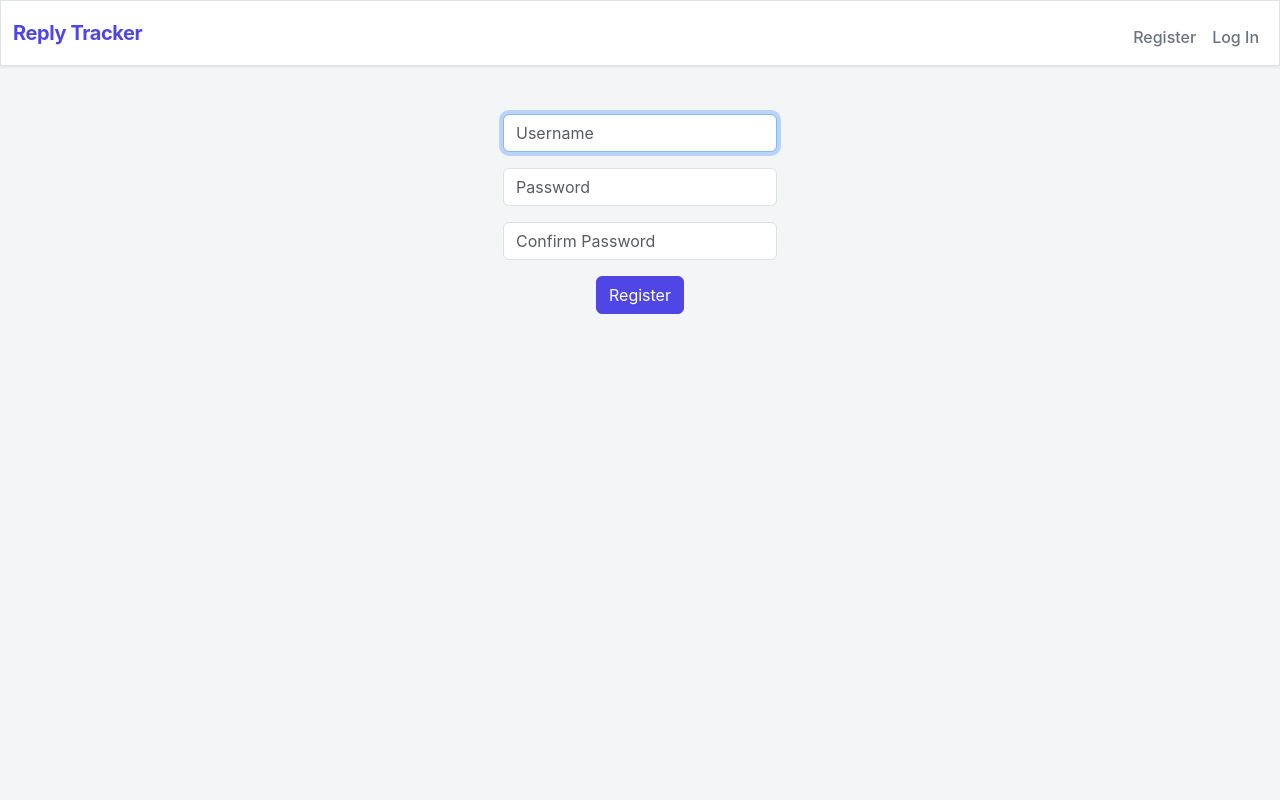
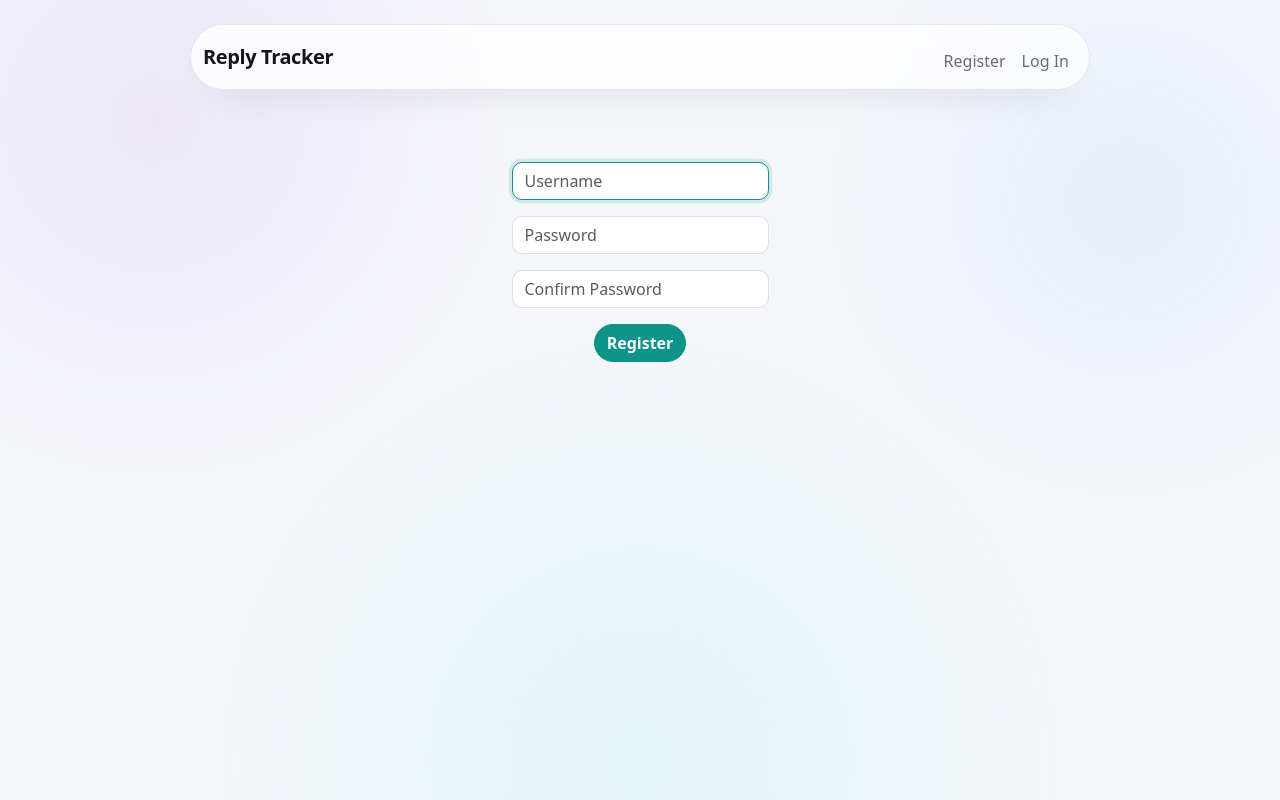
Before and after one commit to MuhammetSah/reply-tracker, a Flask app: page /register in a window 1280 px wide. Run offline with Flask 3, Linux system fonts and the light colour scheme; some libraries are stand-ins or nearby versions.

Commit message:
Restyle app to match portfolio-website design, in a light theme
Adopt the portfolio-website's visual language (pill-shaped floating
nav with backdrop blur, rounded cards with soft shadows, teal accent,
purple/blue/teal glow background, pill buttons and badges) but with a
light color palette instead of the portfolio's dark one. Also unifies
the body font stack with the other two sites.

```diff
--- a/static/styles.css
+++ b/static/styles.css
@@ -1,48 +1,98 @@
 :root {
-    --primary: #4f46e5;
-    --primary-dark: #4338ca;
+    --bg: #f5f6fa;
+    --card-bg: #ffffff;
+    --border: rgba(20, 20, 30, 0.09);
+    --text: #15151a;
+    --text-muted: #6b6b78;
+    --accent: #0d9488;
+    --accent-soft: #5eead4;
+    --accent-hover: #0f766e;
     --danger: #dc2626;
     --success: #16a34a;
-    --bg: #f4f5f7;
-    --card-bg: #ffffff;
-    --text: #1f2937;
-    --text-muted: #6b7280;
+    --shadow: 0 20px 40px -24px rgba(20, 20, 30, 0.16);
 }
 
 body {
     background-color: var(--bg);
-    font-family: 'Inter', -apple-system, sans-serif;
+    font-family: system-ui, 'Segoe UI', Roboto, sans-serif;
     color: var(--text);
 }
 
+.glow-bg {
+    position: fixed;
+    inset: 0;
+    z-index: -1;
+    pointer-events: none;
+    background:
+        radial-gradient(600px circle at 12% 15%, rgba(124, 58, 237, 0.08), transparent 60%),
+        radial-gradient(500px circle at 88% 25%, rgba(56, 132, 255, 0.07), transparent 60%),
+        radial-gradient(700px circle at 50% 95%, rgba(94, 234, 212, 0.12), transparent 60%);
+}
+
 .navbar {
-    background-color: var(--card-bg) !important;
-    box-shadow: 0 1px 3px rgba(0, 0, 0, 0.08);
+    background-color: rgba(255, 255, 255, 0.75) !important;
+    backdrop-filter: blur(12px);
+    border: 1px solid var(--border) !important;
+    box-shadow: var(--shadow);
+    max-width: 900px;
+    margin: 1.5rem auto;
+    border-radius: 16px;
+}
+
+@media (min-width: 768px) {
+    .navbar {
+        border-radius: 999px;
+    }
 }
 
 .navbar-brand {
     font-weight: 700;
-    color: var(--primary) !important;
+    color: var(--text) !important;
     letter-spacing: -0.02em;
 }
 
 .nav-link {
     font-weight: 500;
     color: var(--text-muted) !important;
+    border-radius: 999px;
+    transition: background-color 0.2s ease, color 0.2s ease;
 }
 
     .nav-link:hover {
-        color: var(--primary) !important;
+        color: var(--text) !important;
+        background-color: rgba(13, 148, 136, 0.1);
     }
 
+.alert-primary {
+    background-color: rgba(13, 148, 136, 0.08);
+    border-color: rgba(13, 148, 136, 0.35);
+    color: var(--accent-hover);
+    border-radius: 12px;
+}
+
+.form-control {
+    border-radius: 10px;
+    border-color: var(--border);
+}
+
+    .form-control:focus {
+        border-color: var(--accent);
+        box-shadow: 0 0 0 0.2rem rgba(13, 148, 136, 0.15);
+    }
+
+.btn {
+    border-radius: 999px;
+    font-weight: 600;
+}
+
 .btn-primary {
-    background-color: var(--primary);
-    border-color: var(--primary);
+    background-color: var(--accent);
+    border-color: var(--accent);
 }
 
     .btn-primary:hover {
-        background-color: var(--primary-dark);
-        border-color: var(--primary-dark);
+        background-color: var(--accent-hover);
+        border-color: var(--accent-hover);
     }
 
 .btn-danger {
@@ -53,18 +103,20 @@ body {
 /* Contact cards instead of plain table rows */
 .contact-card {
     background-color: var(--card-bg);
-    border-radius: 12px;
+    border: 1px solid var(--border);
+    border-radius: 16px;
     padding: 1rem 1.5rem;
     margin-bottom: 0.75rem;
     display: flex;
     align-items: center;
     justify-content: space-between;
-    box-shadow: 0 1px 2px rgba(0, 0, 0, 0.06);
-    transition: box-shadow 0.15s ease;
+    box-shadow: var(--shadow);
+    transition: box-shadow 0.15s ease, transform 0.15s ease;
 }
 
     .contact-card:hover {
-        box-shadow: 0 4px 12px rgba(0, 0, 0, 0.08);
+        box-shadow: 0 24px 48px -20px rgba(20, 20, 30, 0.22);
+        transform: translateY(-1px);
     }
 
     .contact-card.is-overdue {
--- a/templates/layout.html
+++ b/templates/layout.html
@@ -19,6 +19,8 @@
 </head>
 
 <body>
+
+    <div class="glow-bg" aria-hidden="true"></div>
 
     <nav class="bg-light border navbar navbar-expand-md navbar-light">
         <div class="container-fluid">
```
